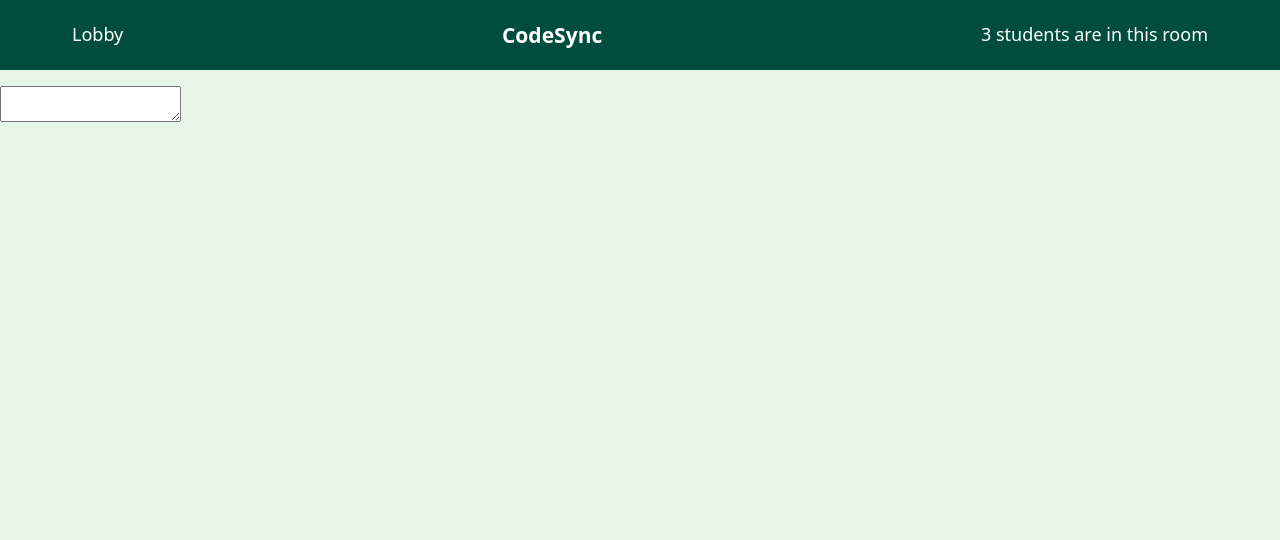
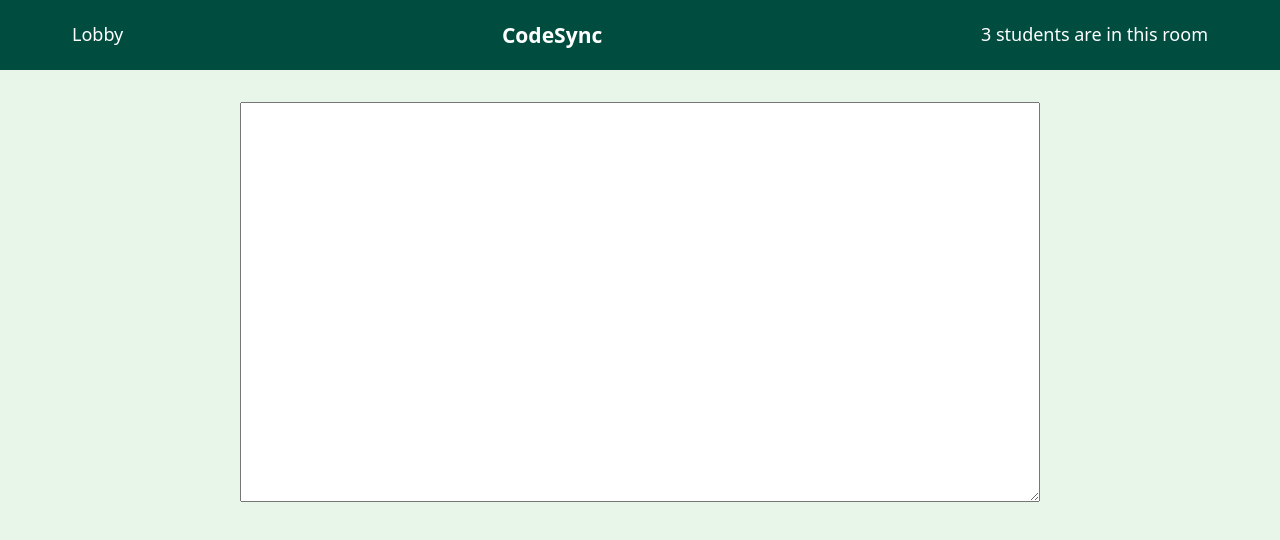
Before and after one commit to YiftachSamocha/code-frontend, a React (Vite) app: page /code/1 in a window 1280 px wide. Shown: the top 540 px of the page. Built offline with nearby package versions, Linux system fonts and the light colour scheme; no server answers.

Commit message:
Add basic styling to the editor

```diff
--- a/src/assets/styles/cmps/CodeBlock.scss
+++ b/src/assets/styles/cmps/CodeBlock.scss
@@ -0,0 +1,8 @@
+.code-block {
+    textarea {
+        width: 800px;
+        height: 400px;
+        padding: 0.5em;
+        font-size: 1.5em;
+    }
+}
--- a/src/assets/styles/pages/CodeIndex.scss
+++ b/src/assets/styles/pages/CodeIndex.scss
@@ -0,0 +1,11 @@
+.code-index{
+    display: flex;
+    justify-content: space-around;
+    align-items: center;
+    flex-direction: column;
+    h1{
+        font-size: 3em;
+    }
+
+
+}
--- a/src/cmps/CodeBlock.jsx
+++ b/src/cmps/CodeBlock.jsx
@@ -20,7 +20,7 @@
         await updateBlock(blockToUpdate)
     }
 
-    return <section>
+    return <section className="code-block">
         <textarea value={content} onChange={editText}></textarea>
     </section>
 }
--- a/src/pages/CodeIndex.jsx
+++ b/src/pages/CodeIndex.jsx
@@ -14,7 +14,7 @@
         setTitle(newTitle)
     }, [type])
 
-    return <section>
+    return <section className="code-index">
         <h1>{title}</h1>
         <CodeBlock type={type} />
 
```
